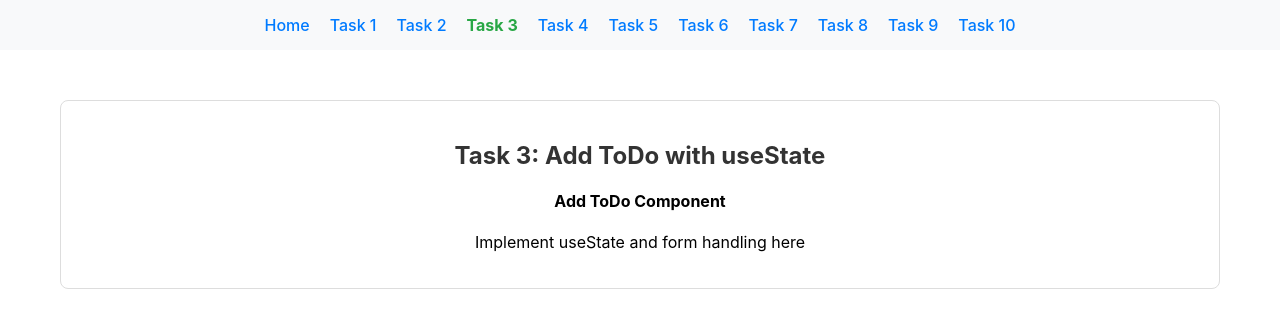
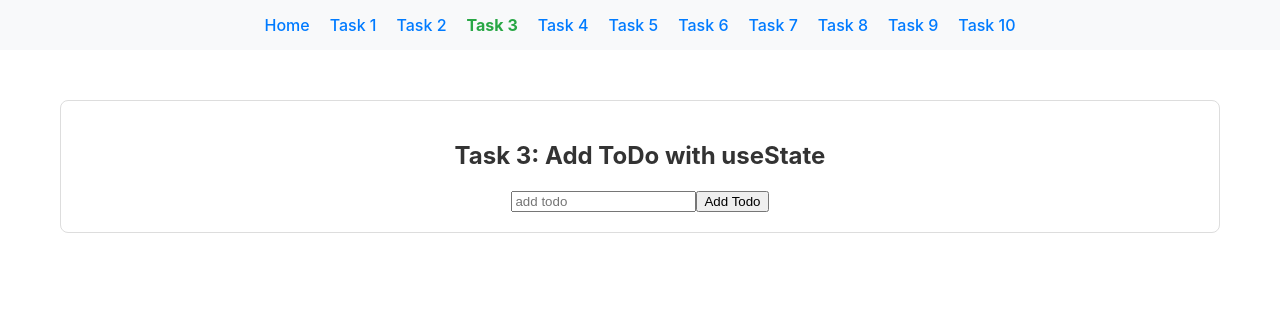
Before and after one commit to kanapca/node-js-pre-training-assignment-solution, a React (Create React App) app in the folder React-CSS/react-todo-app/: page /task-03 in a window 1280 px wide. Shown: the top 328 px of the page. Built offline with nearby package versions, Linux system fonts and the light colour scheme.

Commit message:
Implemented the AddToDo component

```diff
--- a/React-CSS/react-todo-app/src/solutions/task-03/AddToDo.tsx
+++ b/React-CSS/react-todo-app/src/solutions/task-03/AddToDo.tsx
@@ -48,11 +48,40 @@ export const AddToDo: React.FC = () => {
   // const [inputValue, setInputValue] = useState('');
   // const [todos, setTodos] = useState<Todo[]>([]);
 
+  const [inputValue, setInputValue] = useState('');
+  const [todos, setTodos] = useState<Todo[]>([]);
+
+  const handleSubmit = (event: React.FormEvent<HTMLFormElement>) => {
+    event.preventDefault();
+
+    if (inputValue.trim() === '') {
+      return;
+    }
+
+    const newId = todos.length;
+    const newTodo: Todo = {
+      title: inputValue,
+      id: newId,
+      completed: false
+    }
+
+
+    setTodos([...todos, newTodo]);
+    setInputValue('');
+  }
+
   return (
     <div>
-      {/* TODO: Replace this with your implementation */}
-      <h4>Add ToDo Component</h4>
-      <p>Implement useState and form handling here</p>
+      <form onSubmit={handleSubmit}>
+        <input
+          type="text"
+          value={inputValue}
+          onChange={event => setInputValue(event.target.value)}
+          placeholder="add todo"
+        ></input>
+
+        <button type="submit">Add Todo</button>
+      </form>
     </div>
   );
 };
```
